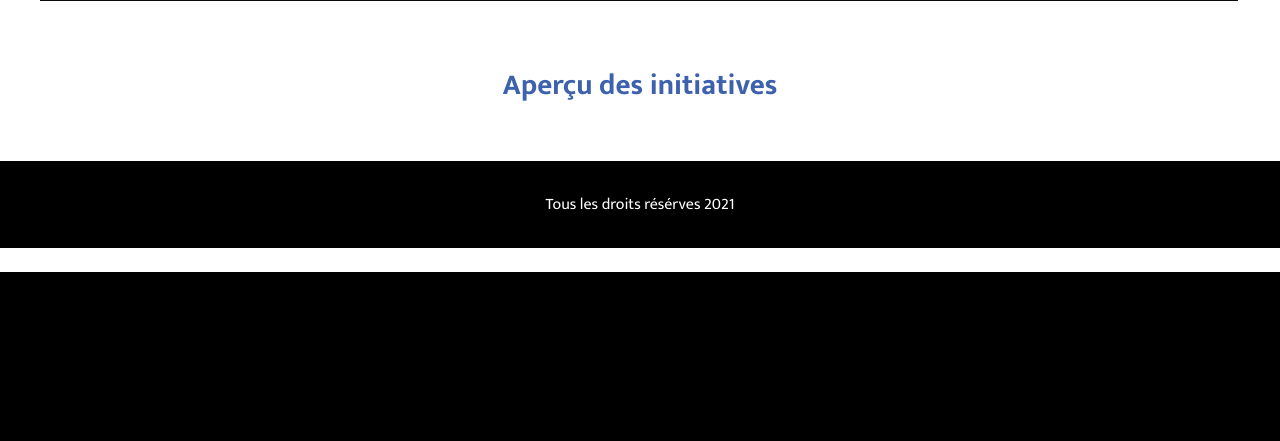
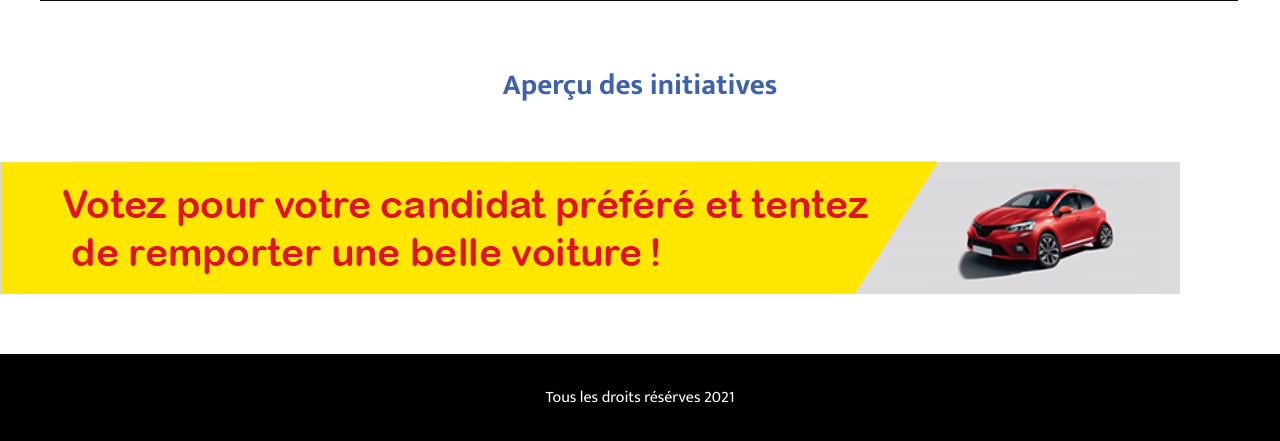
Before and after one commit to digital-dynamics-github/emission_narsa, a Django app: page /fr/initiative/ in a window 1280 px wide. Shown: the part 528-969 px from the top of the page. Before the commit the page ends 800 px from the top, so only its background shows below. Run offline with Django 3.2, Linux system fonts and the light colour scheme; data that the repository does not hold is empty; some libraries are stand-ins or nearby versions.

Commit message:
add visuels manquants

```diff
--- a/emission_nasra/templates/base.html
+++ b/emission_nasra/templates/base.html
@@ -75,11 +75,11 @@
 {% endblock %}
 
 
-    <script>
-        var lang = "{{LANGUAGE_CODE}}";
-    </script>
-
-    {% block js %}
+    {% block image_tombola  %}
+        <div class="align-center top30">
+            <img src="/static/images/visuel-vote-tombola-{{LANGUAGE_CODE}}-mobile.png" class="full-width mobile" alt="TOMBOLA NARSA" />
+            <img src="/static/images/visuel-vote-tombola-{{LANGUAGE_CODE}}.png" class="full-width desktop" alt="TOMBOLA NARSA" />
+        </div>
 
     {% endblock %}
 
@@ -91,5 +91,14 @@
         {% endif %}
 
     </footer>
+
+
+    <script>
+        var lang = "{{LANGUAGE_CODE}}";
+    </script>
+
+    {% block js %}
+
+    {% endblock %}
 </body>
 </html>
--- a/emission_nasra/templates/jury_page.html
+++ b/emission_nasra/templates/jury_page.html
@@ -54,9 +54,7 @@
 
             </div><!-- container -->
 
-            <div class="align-center top30">
-                <img src="/static/images/visuel-vote-tombola-{{LANGUAGE_CODE}}.png" class="full-width" alt="TOMBOLA NARSA" />
-            </div>
+
         </div><!-- listing-candidats -->
 
 
@@ -68,6 +66,8 @@
 {% endblock %}
 
 
+
+
 {% block js %}
 <script src="{% static 'js/scripts/dist/home_page.js'  %}"></script>
 
--- a/emission_nasra/templates/reglement_page.html
+++ b/emission_nasra/templates/reglement_page.html
@@ -41,6 +41,8 @@
 {% endblock %}
 
 
+{% block image_tombola  %}{% endblock %}
+
 {% block js %}
 <script src="{% static 'js/scripts/dist/home_page.js'  %}"></script>
 
```
Also changed, not shown: emission_nasra/static/images/slide-downtime-emission-ar-mobile.png (added), emission_nasra/static/images/slide-downtime-emission-ar.png (added), emission_nasra/static/images/slide-downtime-emission-fr-mobile.png (added), emission_nasra/static/images/slide-downtime-emission-fr.png (added), emission_nasra/static/images/visuel-vote-tombola-ar-mobile.png (added), emission_nasra/static/images/visuel-vote-tombola-fr-mobile.png (added).
